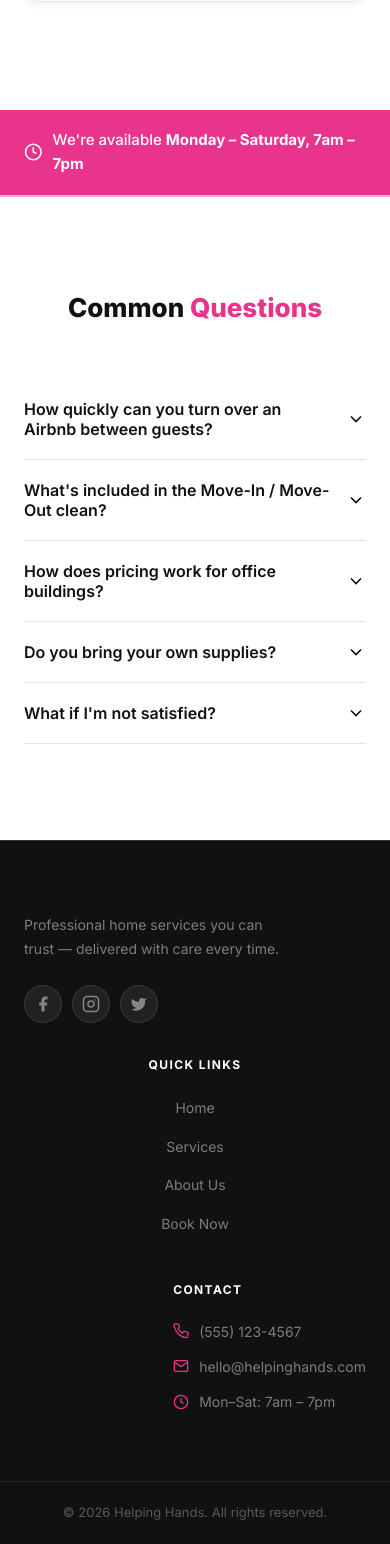
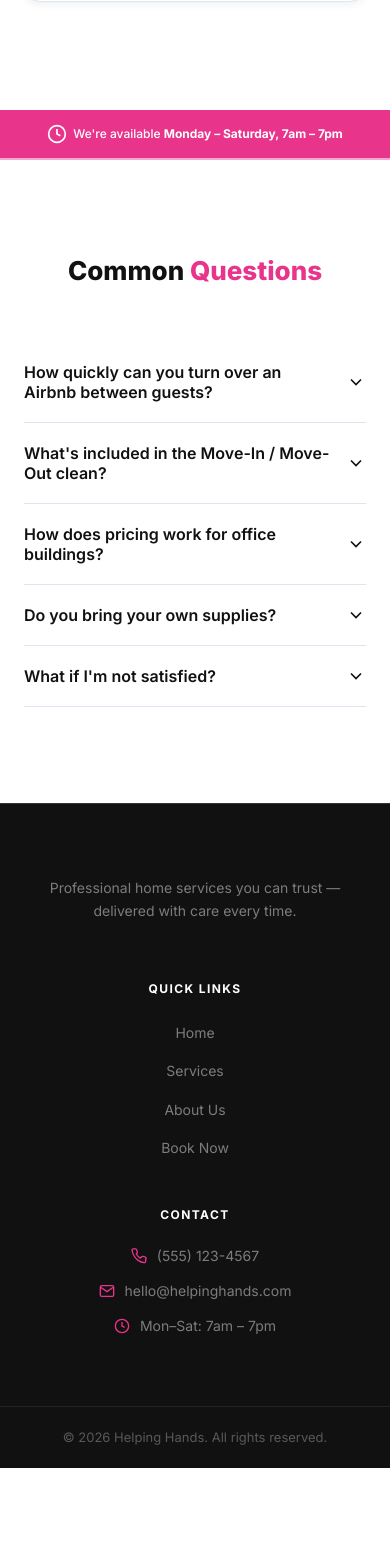
Before and after one commit to levimcdougal/Helping-Hands, a React (Vite) app: page /booking in a window 390 px wide. Shown: the part 1371-2915 px from the top of the page. After the commit the page ends 2839 px from the top, so only its background shows below. Built offline with nearby package versions, Linux system fonts and the light colour scheme.

Commit message:
add logo favicon and fix mobile layout

```diff
--- a/src/components/Footer.css
+++ b/src/components/Footer.css
@@ -118,4 +118,8 @@
 @media (max-width: 600px) {
   .footer__inner { grid-template-columns: 1fr; gap: 32px; }
   .footer__bottom .container { flex-direction: column; gap: 6px; text-align: center; }
+  .footer__inner .footer__brand { justify-self: center; text-align: center; }
+  .footer__tagline { max-width: 100%; }
+  .footer__inner .footer__col { justify-self: center !important; text-align: center !important; }
+  .footer__contact li { justify-content: center; }
 }
--- a/src/components/Footer.jsx
+++ b/src/components/Footer.jsx
@@ -10,17 +10,6 @@ export default function Footer() {
           <p className="footer__tagline">
             Professional home services you can trust — delivered with care every time.
           </p>
-          <div className="footer__socials">
-            <a href="#" aria-label="Facebook" className="footer__social">
-              <svg width="18" height="18" fill="currentColor" viewBox="0 0 24 24"><path d="M18 2h-3a5 5 0 0 0-5 5v3H7v4h3v8h4v-8h3l1-4h-4V7a1 1 0 0 1 1-1h3z"/></svg>
-            </a>
-            <a href="#" aria-label="Instagram" className="footer__social">
-              <svg width="18" height="18" fill="none" stroke="currentColor" strokeWidth="2" viewBox="0 0 24 24"><rect x="2" y="2" width="20" height="20" rx="5"/><circle cx="12" cy="12" r="4"/><circle cx="17.5" cy="6.5" r="1" fill="currentColor" stroke="none"/></svg>
-            </a>
-            <a href="#" aria-label="Twitter" className="footer__social">
-              <svg width="18" height="18" fill="currentColor" viewBox="0 0 24 24"><path d="M22 4s-.7 2.1-2 3.4c1.6 10-9.4 17.3-18 11.6 2.2.1 4.4-.6 6-2C3 15.5.5 9.6 3 5c2.2 2.6 5.6 4.1 9 4-.9-4.2 4-6.6 7-3.8 1.1 0 3-1.2 3-1.2z"/></svg>
-            </a>
-          </div>
         </div>
 
         <div className="footer__col">
--- a/src/pages/Booking.css
+++ b/src/pages/Booking.css
@@ -76,6 +76,10 @@
   padding: 18px 24px;
   font-size: 15px;
   font-weight: 500;
+  white-space: nowrap;
+}
+@media (max-width: 480px) {
+  .hours-banner { font-size: 12px; gap: 6px; padding: 14px 12px; }
 }
 .hours-banner strong { font-weight: 700; }
 
--- a/src/pages/Home.css
+++ b/src/pages/Home.css
@@ -319,4 +319,5 @@
   .services-grid { grid-template-columns: 1fr; }
   .testimonials-grid { grid-template-columns: 1fr; }
   .cta-banner__inner { flex-direction: column; text-align: center; }
+  .how-step__num { color: rgba(232,52,138,0.45); }
 }
```
